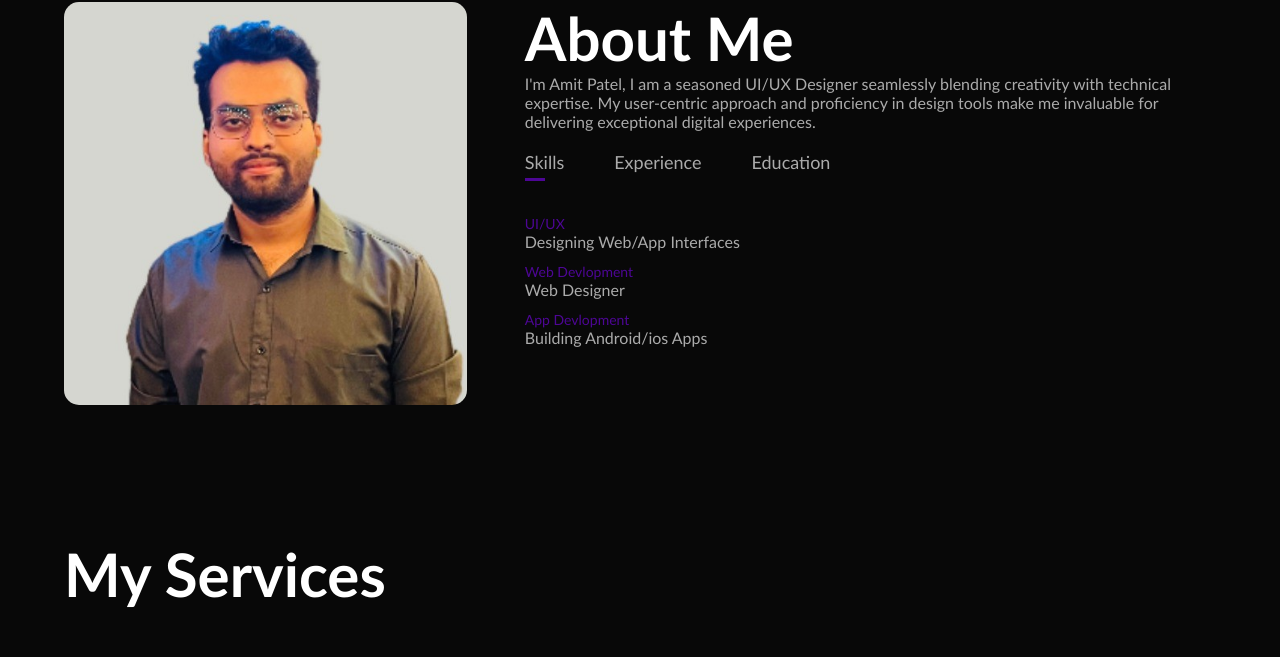
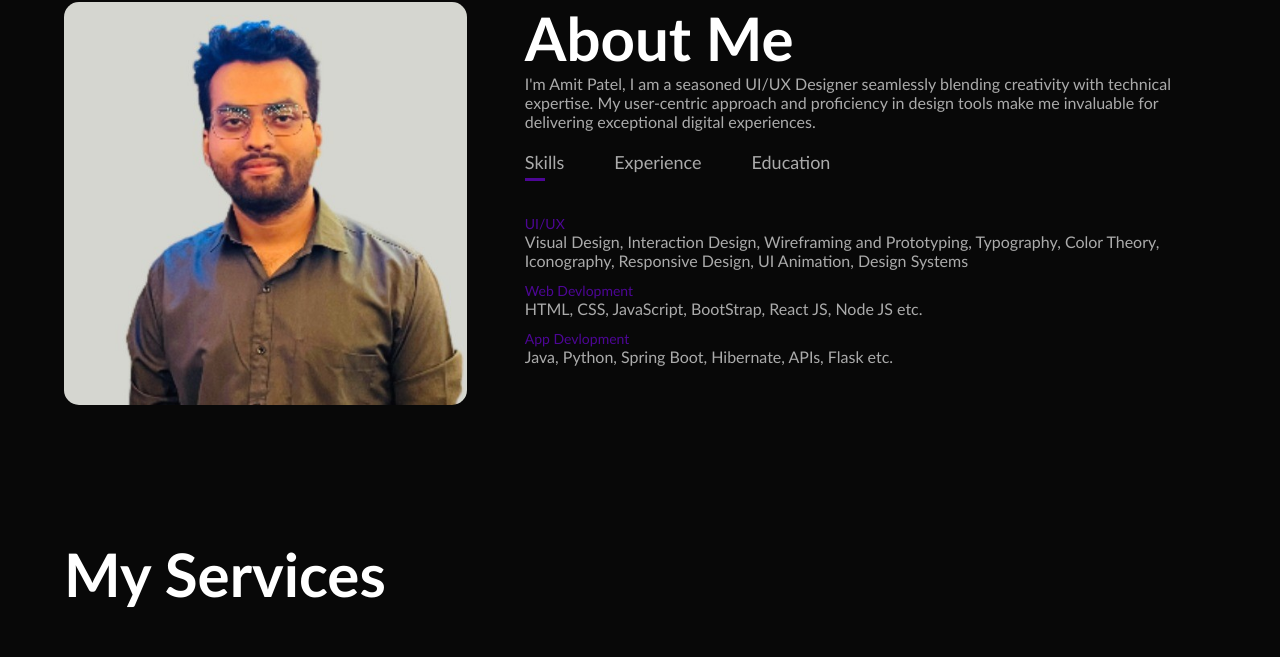
Before and after one commit to patelamit2/Portfolio, a plain HTML site: page index.html in a window 1280 px wide. Shown: the part 888-1545 px from the top of the page. Drawn offline with Linux system fonts and the light colour scheme.

Commit message:
fix changes

```diff
--- a/Style.css
+++ b/Style.css
@@ -36,7 +36,7 @@ nav
 .logo
 {
     width: 100px;
-    border-radius: 3px solied #4d0695;
+    background: #080808;
 }
 nav ul li{
     display: inline-block;
--- a/index.html
+++ b/index.html
@@ -24,7 +24,7 @@
                 </nav>
                 <div class="header-text">
                     <p>UI/UX Designer</p>
-                    <h1>Hi, I'm <span>Amit</span><br>Patel from USA, I am a<br> <span>UI/IX Designer</span>.</h1>
+                    <h1>Hi, I'm <span>Amit</span>Patel<br>from USA, I am a<br> <span>UI/IX Designer</span>.</h1>
                 </div>
             </div>
         </div>
@@ -48,9 +48,9 @@
                         </div>
                         <div class="tab-contents active-tab" id="skills">
                             <ul>
-                                <li><span>UI/UX</span><br>Designing Web/App Interfaces</li>
-                                <li><span>Web Devlopment</span><br>Web Designer</li>
-                                <li><span>App Devlopment</span><br>Building Android/ios Apps</li>
+                                <li><span>UI/UX</span><br>Visual Design, Interaction Design, Wireframing and Prototyping, Typography, Color Theory, Iconography, Responsive Design, UI Animation, Design Systems</li>
+                                <li><span>Web Devlopment</span><br>HTML, CSS, JavaScript, BootStrap, React JS, Node JS etc.</li>
+                                <li><span>App Devlopment</span><br>Java, Python, Spring Boot, Hibernate, APIs, Flask etc.</li>
                             </ul>
                         </div>
                         <div class="tab-contents" id="experience">
```
